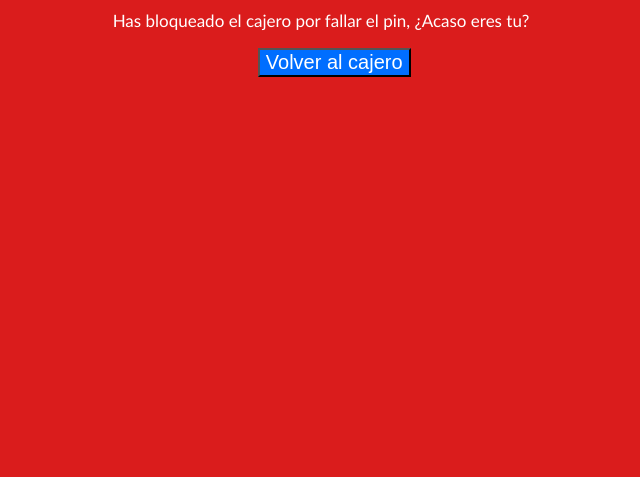
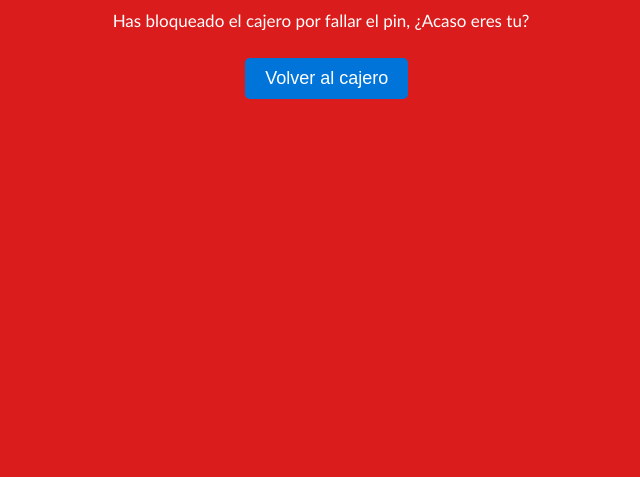
Before and after one commit to Joasan11/Examen2-DIW_DWEC, a plain HTML site: page templates/cajeroBloqueado.html in a window 1280 px wide. Shown: the part 323-800 px from the top of the page, without its empty margins (319-959 px from the left). Drawn offline with Linux system fonts and the light colour scheme.

Commit message:
Cambiamos el css del cajerobloqueado

```diff
--- a/styles/cajeroBloqueado.css
+++ b/styles/cajeroBloqueado.css
@@ -1,7 +1,7 @@
 /*Cajero Bloqueado*/
 /*Estilos generales*/
 body{
-    background-color: rgb(218, 28, 28);
+    background-color: #da1c1c;
     align-items: center;
     align-content: center;
 }
@@ -12,26 +12,30 @@ h1{
     font-size: 40px;
     margin-bottom: 25px;
     margin-top: 20%;
-    color: white;
+    color: #fff;
 }
 
 /*Estilos para el boton*/
-button{
-    align-content: center;
-    background-color: #006eff;
-    color: white;
-    font-size: 20px;
-    margin-left: 45%;
+button {
+    background-color: #0074D9;
+    color: #fff;
+    padding: 10px 20px;
+    border: none;
+    border-radius: 5px;
+    cursor: pointer;
+    font-size: 18px;
+    margin-top: 10px;
+    margin-left: 44%;
 }
 
 button:hover{
     background-color: #363668;
-    color: white;
+    color: #fff;
 }
 
 p{
     font-family: 'Gill Sans', 'Gill Sans MT', Calibri, 'Trebuchet MS', sans-serif;
     font-size: 17px;
     text-align: center;
-    color: white;
+    color: #fff;
 }
```
